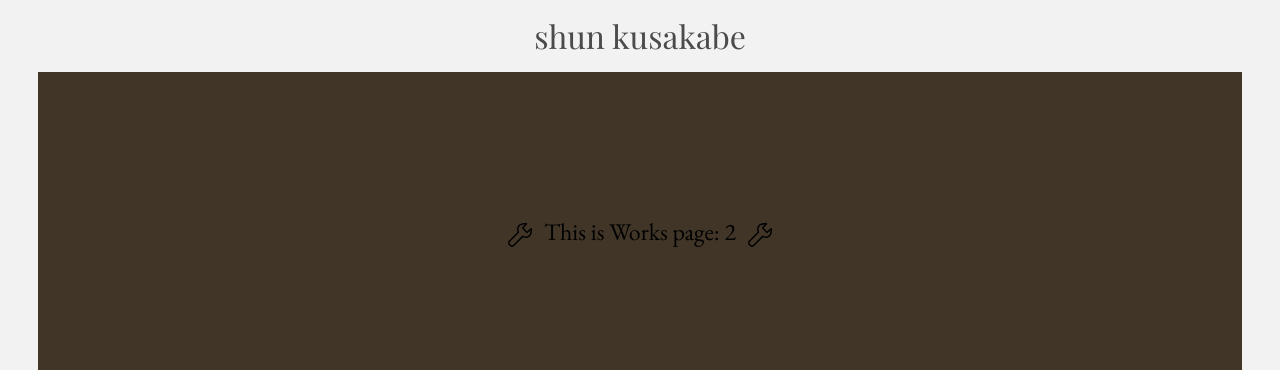
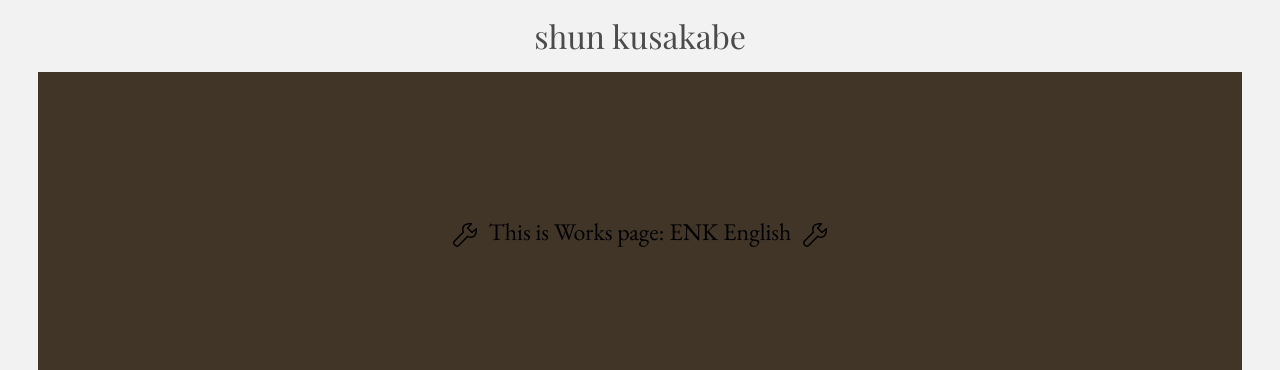
Before and after one commit to shunssv/kusakabe-site, a Next.js app: page /works/2 in a window 1280 px wide. Shown: the top 370 px of the page. Built offline with nearby package versions, Linux system fonts and the light colour scheme; a web font is replaced by a local one.

Commit message:
:building_construction: make data fetching structure - SHU-70

```diff
--- /dev/null
+++ b/data.json
@@ -0,0 +1,15 @@
+{
+  "worksList": [
+    {
+      "number": "1",
+      "domain": "enk-english.online",
+      "name": "ENK English",
+      "summary": "Lorem ipsum dolor sit amet, consectetur adipiscing elit. Cras tempor mauris ante, a efficitur leo elementum non. Proin ut congue nulla. Suspendisse efficitur non arcu ac pharetra. In auctor, nibh non lacinia convallis, nulla sapien tempus enim, ac convallis magna felis in diam. Vivamus massa velit, blandit ac libero non, luctus feugiat quam. Aenean metus odio, lacinia ultricies nisi id, fringilla mollis libero. Quisque finibus lorem at tellus ullamcorper, et cursus nibh lacinia. Suspendisse tincidunt tempor porttitor. Curabitur imperdiet tortor non ultricies sagittis. Cras velit diam, laoreet at pretium sit amet, posuere sit amet metus. Praesent vehicula mattis elit, ut pellentesque nisi vestibulum id. Nulla facilisi. Nulla in porta dolor, vel malesuada augue. Sed quis erat ac nulla condimentum faucibus.",
+      "comment": "Lorem ipsum dolor sit amet, consectetur adipiscing elit. Cras tempor mauris ante, a efficitur leo elementum non. Proin ut congue nulla. Suspendisse efficitur non arcu ac pharetra. In auctor, nibh non lacinia convallis, nulla sapien tempus enim, ac convallis magna felis in diam. Vivamus massa velit, blandit ac libero non, luctus feugiat quam. Aenean metus odio, lacinia ultricies nisi id, fringilla mollis libero. Quisque finibus lorem at tellus ullamcorper, et cursus nibh lacinia. Suspendisse tincidunt tempor porttitor. Curabitur imperdiet tortor non ultricies sagittis. Cras velit diam, laoreet at pretium sit amet, posuere sit amet metus. Praesent vehicula mattis elit, ut pellentesque nisi vestibulum id. Nulla facilisi. Nulla in porta dolor, vel malesuada augue. Sed quis erat ac nulla condimentum faucibus.",
+      "languages": ["html", "css", "javascript", "php"],
+      "frameworks": ["wordpress", "jquery"],
+      "tools": ["notion", "clickup", "miro", "toggl", "pinterest", "xd", "photoshop", "illustrator", "google fonts", "adobe fonts", "adobe stock", "vscode", "local", "github", "git", "terminal", "filezilla"],
+      "roles": ["planning", "design", "coding", "updating"]
+    }
+  ]
+}
--- a/src/pages/works/[id]/index.jsx
+++ b/src/pages/works/[id]/index.jsx
@@ -3,18 +3,19 @@ import styles from './Works.module.scss';
 import { SlWrench } from 'react-icons/sl';
 import { PrimaryLayout } from '@/components/Layout/PrimaryLayout';
 import { useRouter } from 'next/router';
-import { enkEnglishData } from 'data/Works';
 
-export default function Works() {
+export default function Works(props) {
   const router = useRouter();
   const id = router.query.id;
 
-  console.log(enkEnglishData);
+  const worksList = props.worksList;
+
+  console.log(worksList[0].id);
 
   return (
     <>
       <Head>
-        <title>enk-english_online | Works | shun kusakabe</title>
+        <title>{worksList[0].name} | Works | shun kusakabe</title>
         <meta
           name="description"
           content="This page is for showcases that I have developed so far. I am shun kusakabe."
@@ -24,7 +25,7 @@ export default function Works() {
       <section className={styles.container}>
         <div className={styles.mainteinanceContainer}>
           <SlWrench className={styles.mainteinance} />
-          This is Works page: {id}
+          This is Works page: {worksList[0].name}
           <SlWrench className={styles.mainteinance} />
         </div>
       </section>
@@ -32,6 +33,28 @@ export default function Works() {
   );
 }
 
+//path (id) names
+export async function getStaticPaths() {
+  return {
+    paths: [{ params: { id: 'enk-english' } }, { params: { id: '2' } }],
+    fallback: false,
+  };
+}
+
+//fetching data from the JSON file
+import fsPromises from 'fs/promises';
+import path from 'path';
+export async function getStaticProps() {
+  const filePath = path.join(process.cwd(), 'data.json');
+  const jsonData = await fsPromises.readFile(filePath);
+  const objectData = JSON.parse(jsonData);
+
+  return {
+    props: objectData,
+  };
+}
+
+//layout
 Works.getLayout = function getLayout(page) {
   return <PrimaryLayout>{page}</PrimaryLayout>;
 };
```
